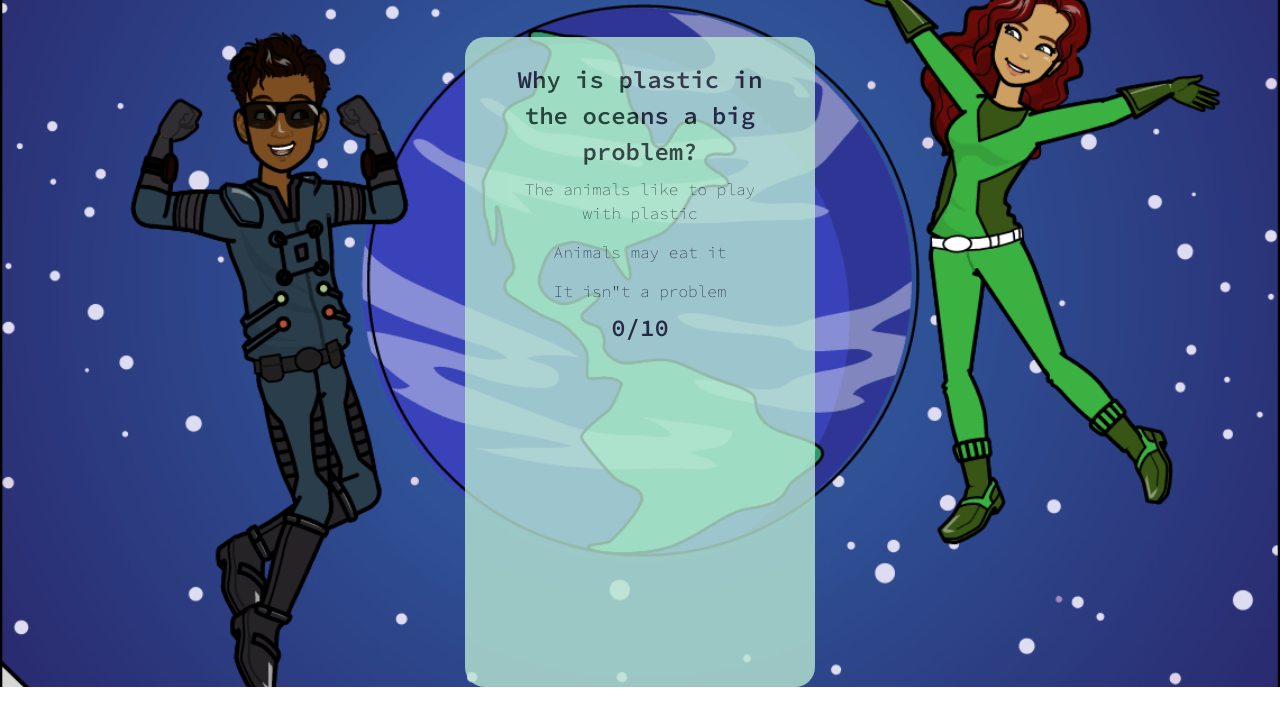
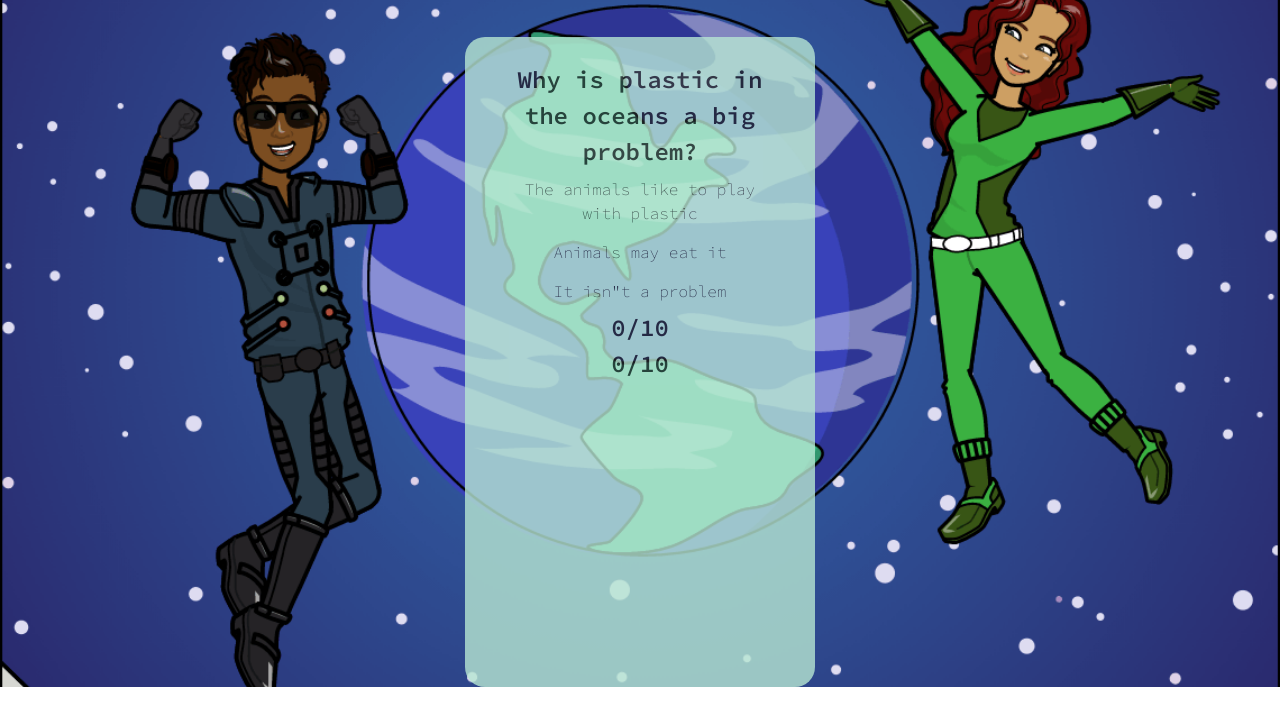
Before and after one commit to anyahush/protect-our-planet-quiz, a plain HTML site: page index.html in a window 1280 px wide. Both pictures are taken after a click on the button "Let's Play". Shown: the part 124-850 px from the top of the page. Drawn offline with nearby package versions, Linux system fonts and the light colour scheme.

Commit message:
Display correct answer counter

```diff
--- a/assets/js/script.js
+++ b/assets/js/script.js
@@ -1053,7 +1053,7 @@ function startLevel(level) {
   questionContainer.classList.remove("hide");
   answerButtons.classList.remove("hide");
   nextLevelButton.classList.add("hide");
-  scoreText.classList.add("hide");
+
 
   currentQuestionIndex = 0;
   score = 0;
@@ -1070,6 +1070,7 @@ function nextQuestion() {
   showQuestion(shuffledQuestions[currentQuestionIndex]);
 
   questionCounterText.innerHTML = `${currentQuestionIndex}/${maxQuestions}`
+  scoreText.innerHTML = `${score}/${maxQuestions}`;
 }
 
 function showQuestion(level) {
@@ -1114,7 +1115,7 @@ function endLevel() {
   answerButtons.classList.add("hide");
   questionContainer.classList.add("hide");
   scoreText.classList.remove("hide");
-  scoreText.innerHTML = `${score}/${maxQuestions}`;
+
 
 
   if (score >= 7) {
--- a/index.html
+++ b/index.html
@@ -35,7 +35,7 @@
                         <button>Answer 3</button>
                     </div>
                     <div id="question-counter"></div>
-                    <div id="score-text" class="hide">Score</div>
+                    <div id="score-text">Score</div>
                 </div>
                 <div>
                     <button id="start-btn">Let's Play</button>
```
